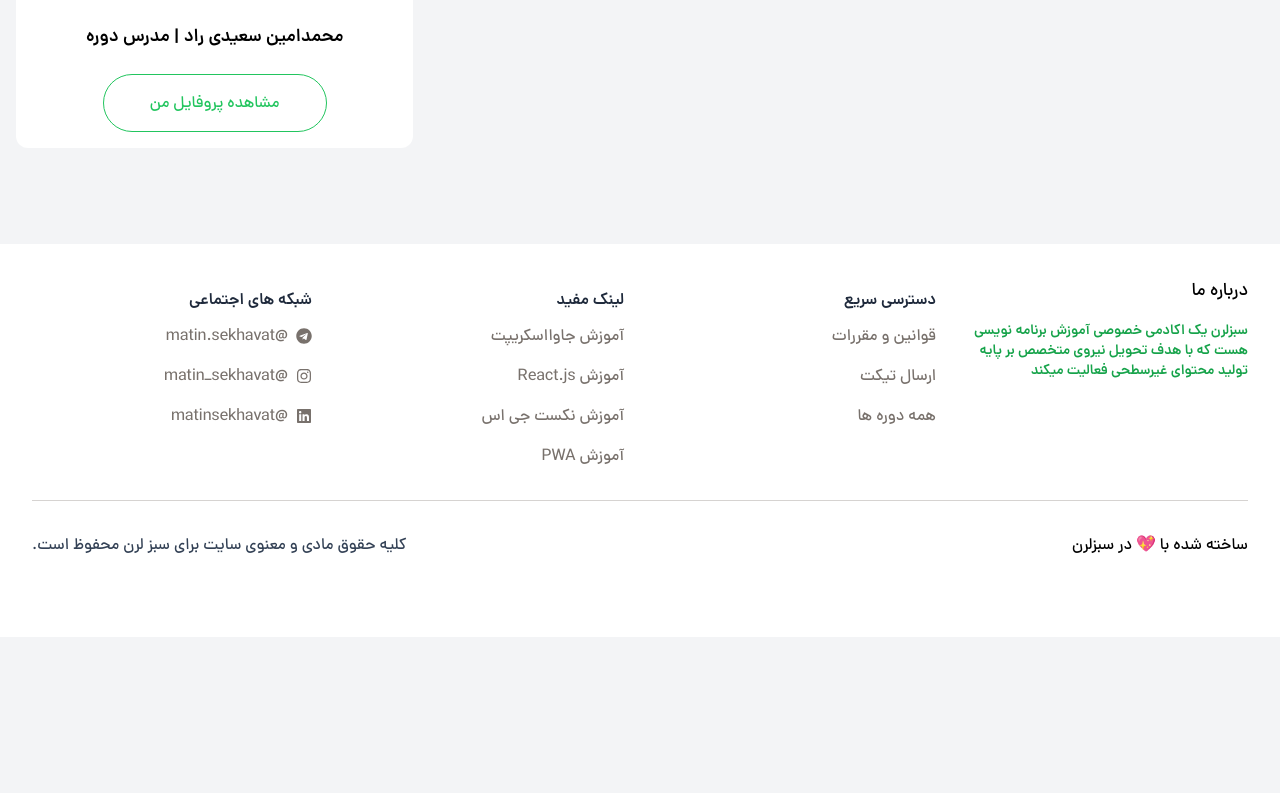
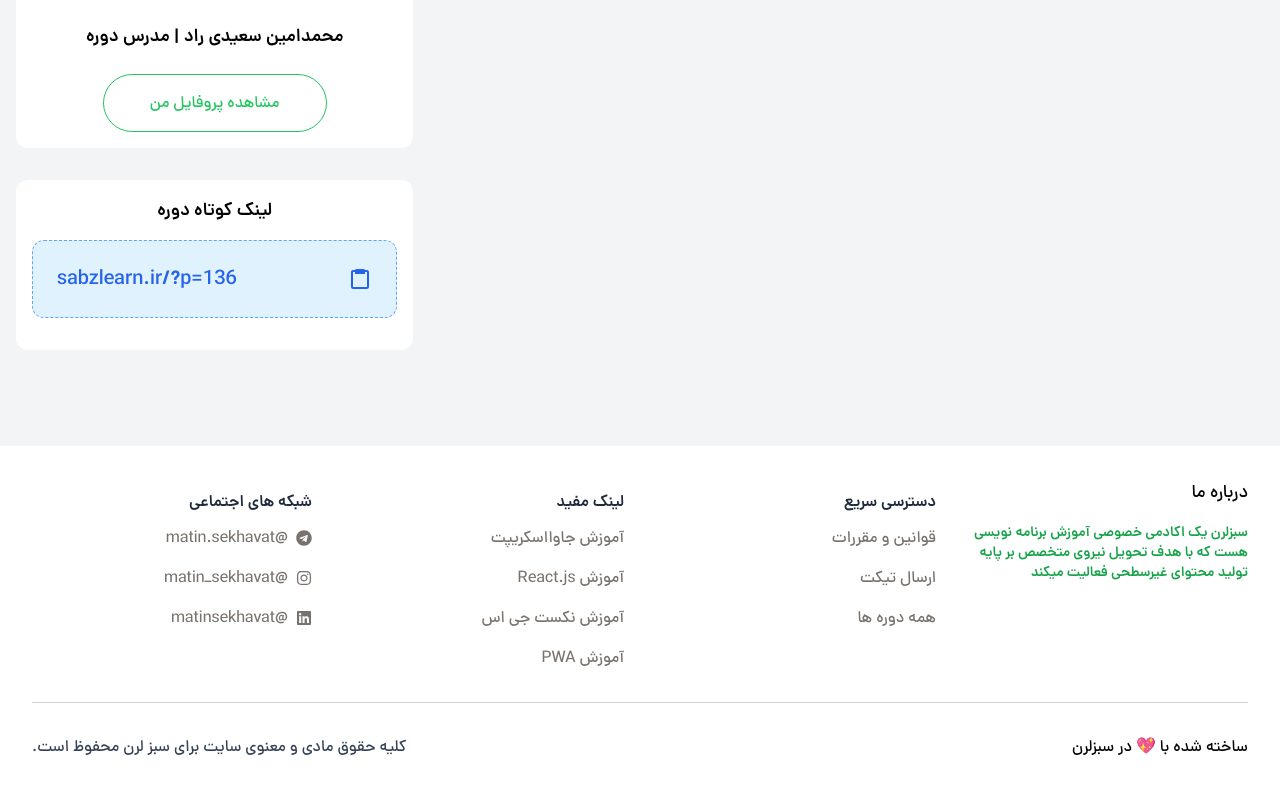
Before and after one commit to matinsekhavat/sabzlearn-clone, a React (Vite) app: page /course/1 in a window 1280 px wide. Shown: the part 1054-1847 px from the top of the page. Before the commit the page ends 1691 px from the top, so only its background shows below. Built offline with nearby package versions, Linux system fonts and the light colour scheme.

Commit message:
use ShortLinkcomponent in main singleCourse page

```diff
--- a/src/pages/SingleCourse.tsx
+++ b/src/pages/SingleCourse.tsx
@@ -8,6 +8,7 @@ import { TiShoppingBag } from "react-icons/ti";
 import { BsCameraVideo } from "react-icons/bs";
 import CourseStatus from "../features/courses/SingleCourseDiff/CourseStatus";
 import TeacherBox from "../features/courses/SingleCourseDiff/TeacherBox";
+import CourseShortLink from "../features/courses/SingleCourseDiff/CourseShortLink";
 
 function SingleCourse() {
   return (
@@ -93,10 +94,13 @@ function SingleCourse() {
             />
           </div>
         </div>
+        {/* left aside include :shortlink - teacher info */}
         <div className="sm:col-span-12 lg:col-span-4 space-y-8">
           <CourseStatus />
 
           <TeacherBox />
+
+          <CourseShortLink>sabzlearn.ir/?p=136</CourseShortLink>
         </div>
       </div>
     </div>
```
